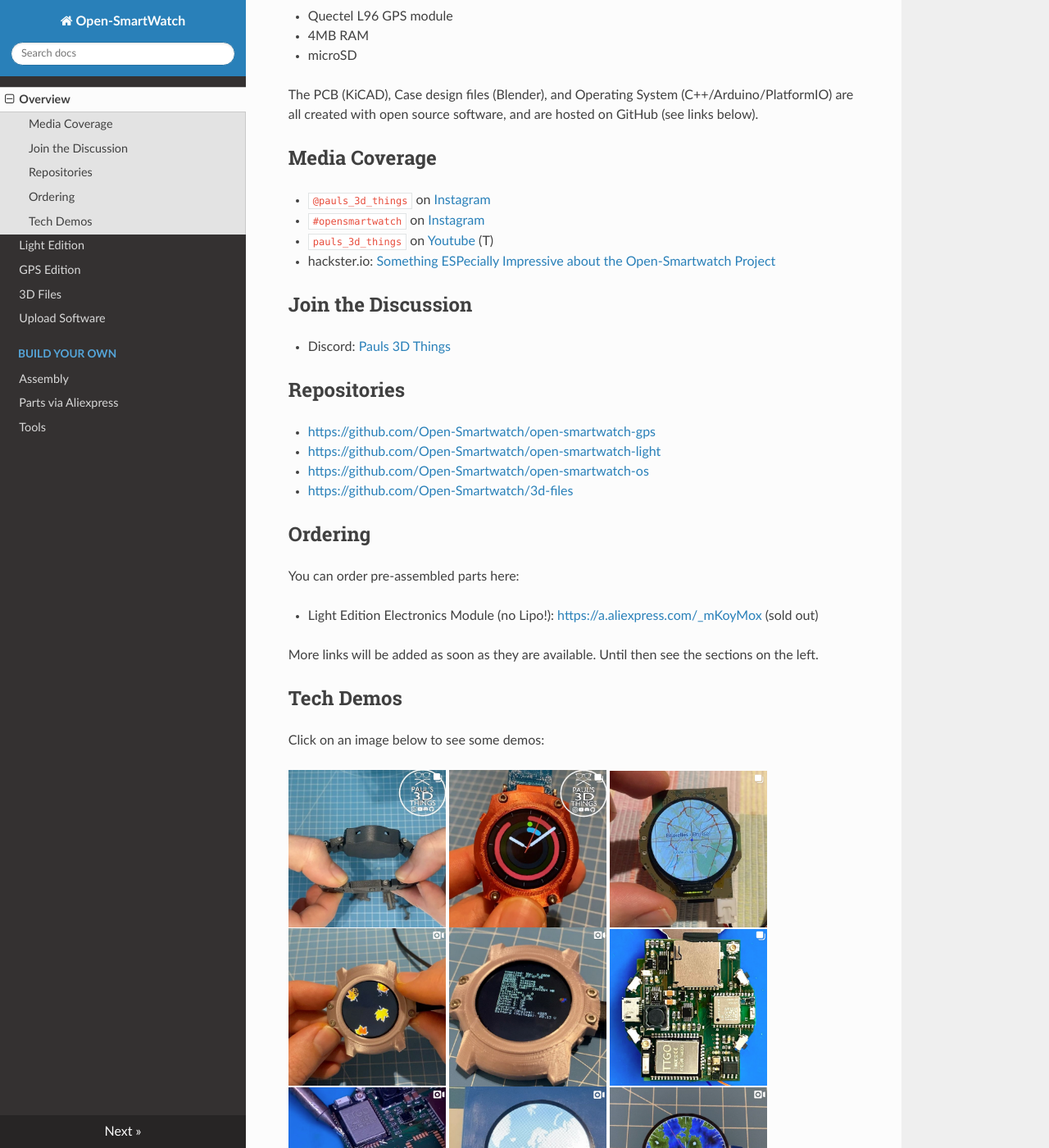
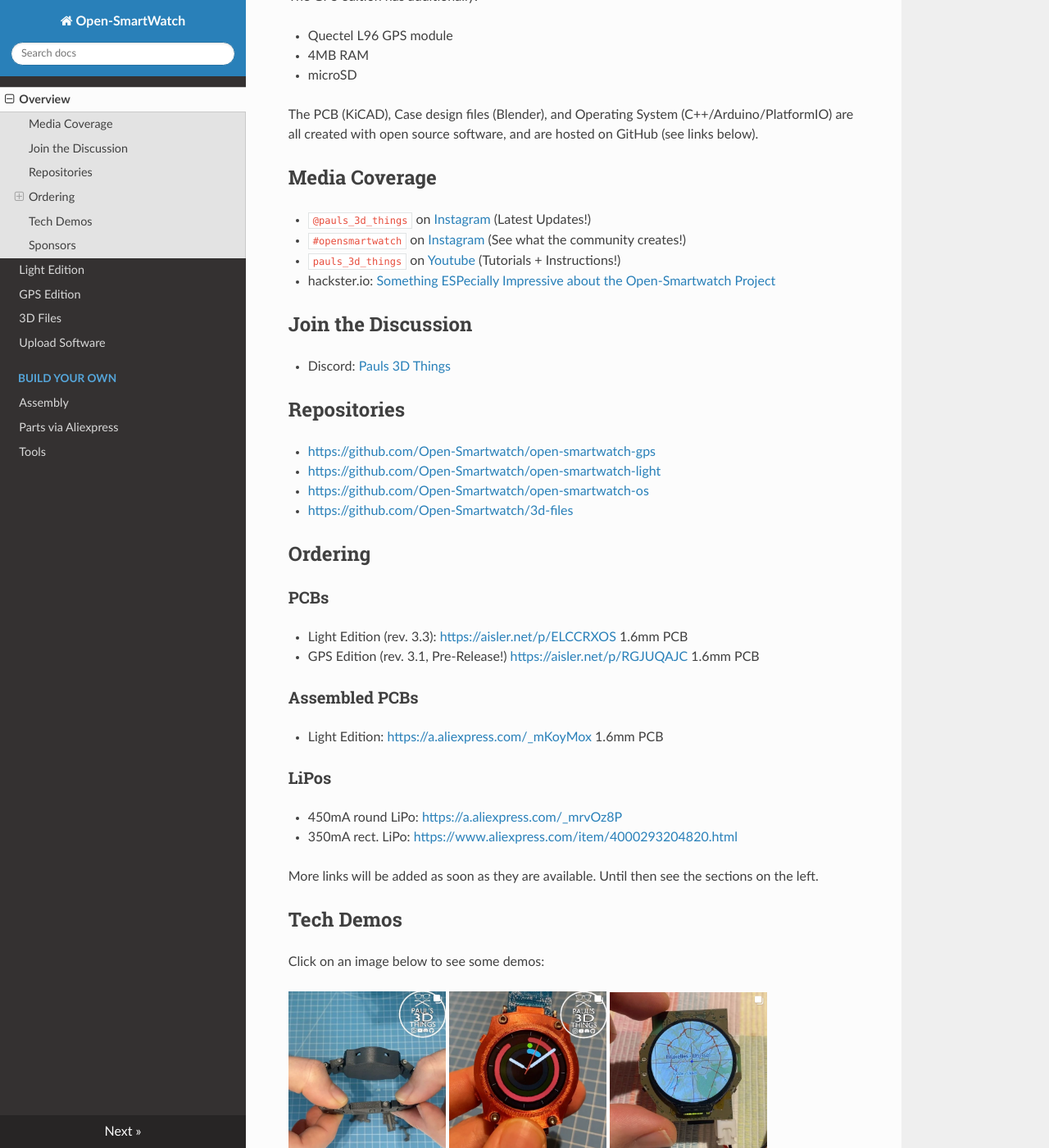
Before and after one commit to Open-Smartwatch/open-smartwatch.github.io, an MkDocs documentation site: the page built from docs/index.md, in a window 1280 px wide and 1400 px high, scrolled down 762 px. Shown: the whole window at 82% size. Built offline with MkDocs 1.6.1, drawn with Linux system fonts in a browser that asks for light colours; nearby versions of some CDN libraries; some of the changed text lies outside the part shown.

Commit message:
cleanup readme.md

```diff
--- a/docs/index.md
+++ b/docs/index.md
@@ -3,7 +3,7 @@
 <img src="assets/logo.png" width="320px"/>
 
 The Open-SmartWatch is an open source project created by [@pauls_3d_things](https://www.instagram.com/pauls_3d_things/)/[p3dt.net](https://p3dt.net).
-It consists of hardware modules, 3D printable cases and a custom operating system to build smartwatches.
+It consists of hardware modules, 3D printable cases and a custom operating system to build smartwatches with the goal that they can be assembled, repaired, and modified by everyone.
 
 There are currently two versions, a [GPS edition](/2_gps-edition/) (pre-released, work in progress) and a [Light edition](/1_light-edition/) (released), which share the following hardware:
 
@@ -23,13 +23,11 @@
 
 The PCB (KiCAD), Case design files (Blender), and Operating System (C++/Arduino/PlatformIO) are all created with open source software, and are hosted on GitHub (see links below).
 
-
-
 ## Media Coverage
 
-* `@pauls_3d_things` on [Instagram](https://www.instagram.com/pauls_3d_things/)
-* `#opensmartwatch` on [Instagram](https://www.instagram.com/explore/tags/opensmartwatch/)
-* `pauls_3d_things` on [Youtube](https://www.youtube.com/playlist?list=PL7YtNcHw1zWL9PEBSJg6sBpESSBoHjDY6) (T)
+* `@pauls_3d_things` on [Instagram](https://www.instagram.com/pauls_3d_things/) (Latest Updates!)
+* `#opensmartwatch` on [Instagram](https://www.instagram.com/explore/tags/opensmartwatch/) (See what the community creates!)
+* `pauls_3d_things` on [Youtube](https://www.youtube.com/playlist?list=PL7YtNcHw1zWL9PEBSJg6sBpESSBoHjDY6) (Tutorials + Instructions!)
 * hackster.io: [Something ESPecially Impressive about the Open-Smartwatch Project](https://www.hackster.io/news/there-s-something-especially-impressive-about-the-opensmartwatch-project-c2c878b983cf)
 
 ## Join the Discussion
@@ -45,9 +43,19 @@
 
 ## Ordering
 
-You can order pre-assembled parts here:
+### PCBs
 
-* Light Edition Electronics Module (no Lipo!): [https://a.aliexpress.com/_mKoyMox](https://a.aliexpress.com/_mKoyMox) (sold out)
+* Light Edition (rev. 3.3): [https://aisler.net/p/ELCCRXOS](https://aisler.net/p/ELCCRXOS) 1.6mm PCB
+* GPS Edition (rev. 3.1, Pre-Release!) [https://aisler.net/p/RGJUQAJC](https://aisler.net/p/RGJUQAJC) 1.6mm PCB
+
+### Assembled PCBs
+
+* Light Edition: [https://a.aliexpress.com/_mKoyMox](https://a.aliexpress.com/_mKoyMox) 1.6mm PCB
+
+### LiPos
+
+* 450mA round LiPo: [https://a.aliexpress.com/_mrvOz8P](https://a.aliexpress.com/_mrvOz8P)
+* 350mA rect. LiPo: [https://www.aliexpress.com/item/4000293204820.html](https://www.aliexpress.com/item/4000293204820.html)
 
 More links will be added as soon as they are available. Until then see the sections on the left.
 
@@ -65,3 +73,7 @@
 <a href="https://www.instagram.com/p/CFM6PhgKQAZ/" target="_blank"><img src="assets/media-links/update-3.png" width="192px"/></a>
 <a href="https://www.instagram.com/p/CEaALDAKkrY/" target="_blank"><img src="assets/media-links/update-2.png" width="192px"/></a>
 <a href="https://www.instagram.com/p/CEXmMHgqWuu/" target="_blank"><img src="assets/media-links/update-1.png" width="192px"/></a>
+
+## Sponsors
+
+* [Aisler B.V.](https://aisler.net) provided PCBs for the hardware development
```
